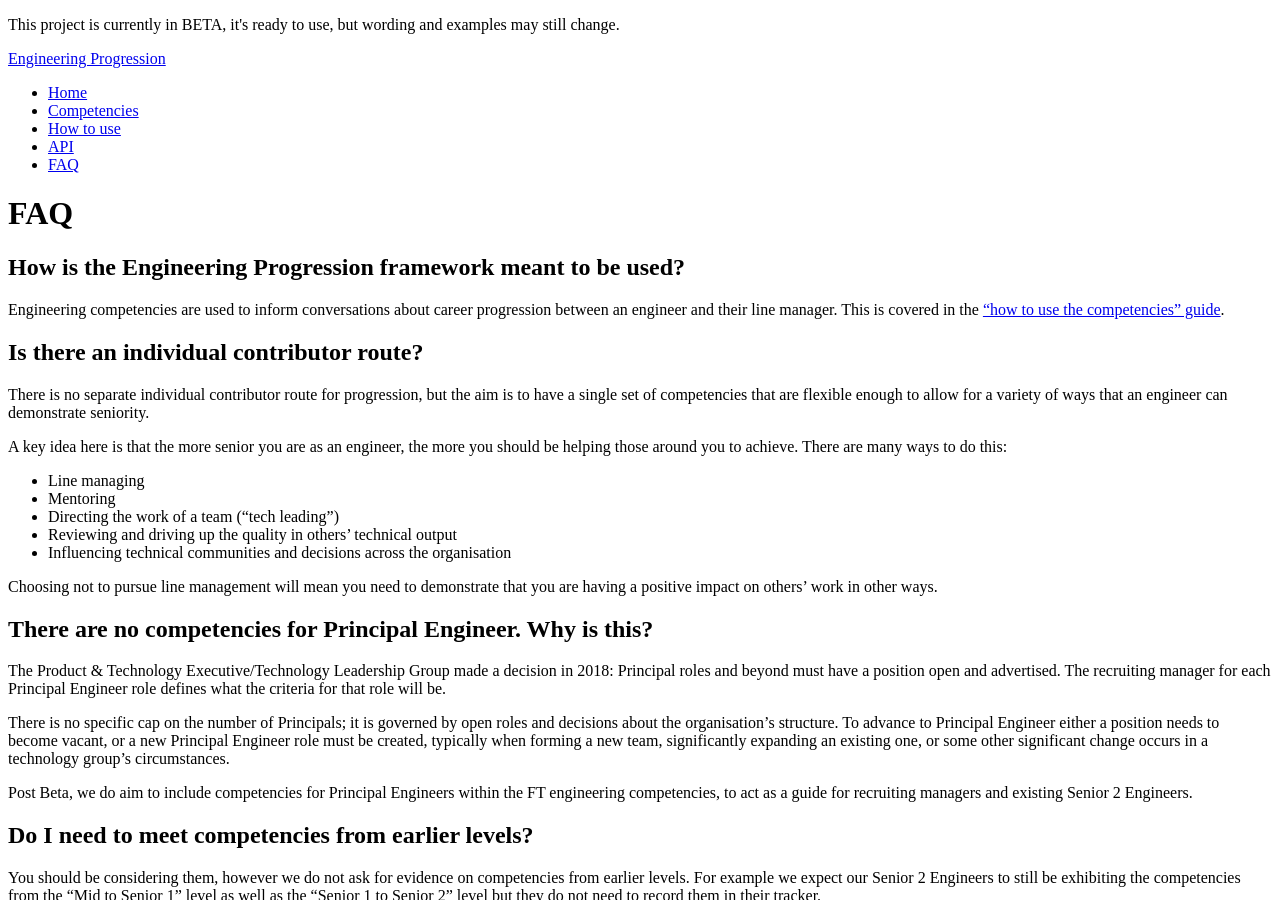
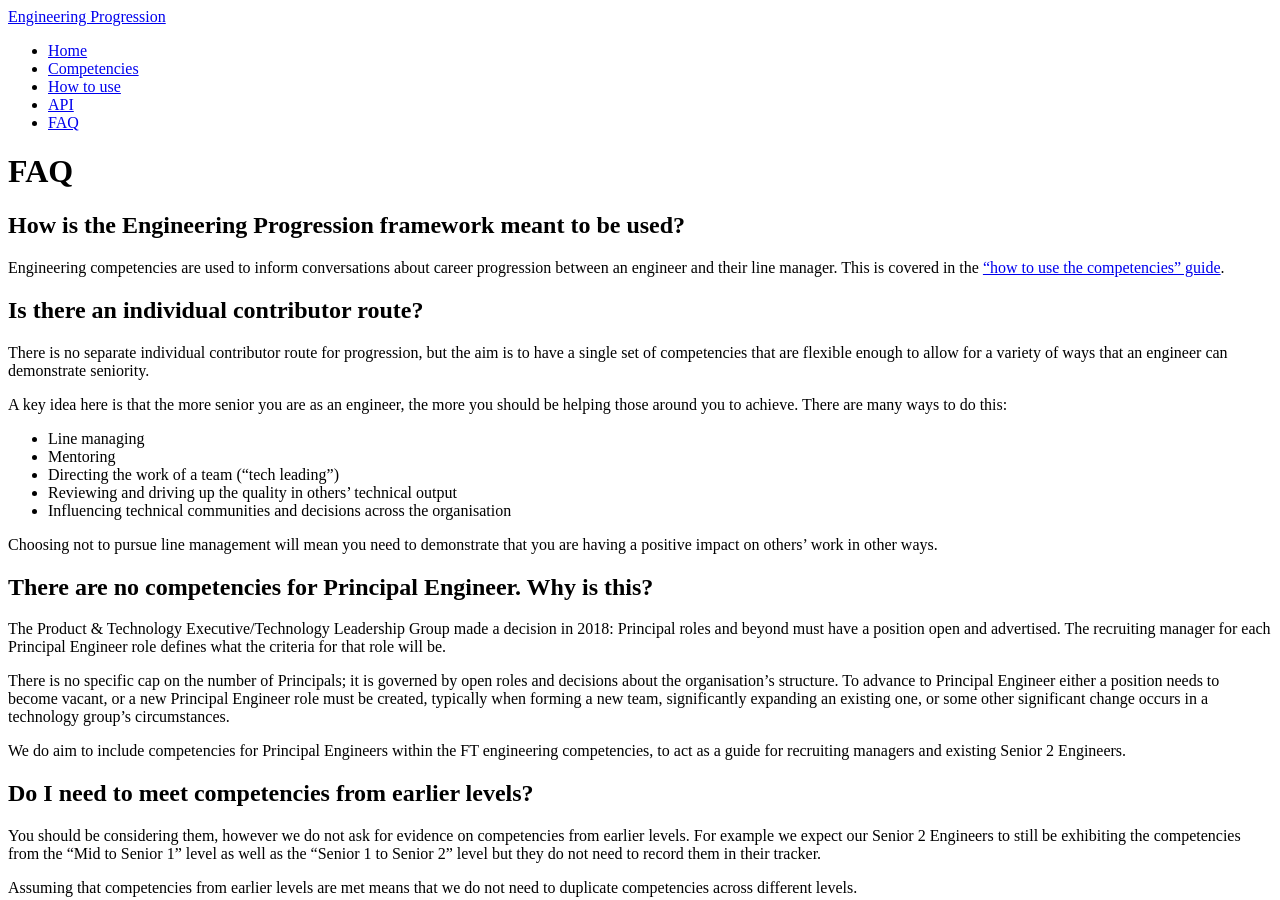
Before and after one commit to Financial-Times/engineering-progression, a Jekyll site: the page built from site/pages/faq.md, in a window 1280 px wide and 900 px high. Built offline with Jekyll 4.4.1, drawn with Linux system fonts in a browser that asks for light colours; a style sheet for code colours, icons or effects is not loaded.

Commit message:
Remove beta messaging from the site and docs (#338)
We need to do this before releasing v1.0.0, which I'll do once this is
merged. I decided to remove the beta banner rather than change it to
announce the stable version - this turned out to be a pain to do
(because o-message styling seems a bit broken) and I don't have the time
to properly investigate now.

```diff
--- a/site/_includes/prerelease-banner.html
+++ /dev/null
@@ -1,11 +0,0 @@
-
-<div class="o-message o-message--notice o-message--warning-light" data-o-component="o-message" data-close="false">
-	<div class="o-message__container">
-		<div class="o-message__content">
-			<p class="o-message__content-main">
-				<span class="o-message__content-highlight">This project is currently in BETA,</span>
-				it's ready to use, but wording and examples may still change.
-			</p>
-		</div>
-	</div>
-</div>
--- a/site/_layouts/default.html
+++ b/site/_layouts/default.html
@@ -59,7 +59,6 @@
 	<div class="o-layout {% if layout.o_layout_type %}o-layout--{{layout.o_layout_type}}{% else %}o-layout--docs{% endif %}" data-o-component="o-layout">
 
 		<div class="o-layout__header">
-			{% include prerelease-banner.html %}
 			{% include header.html %}
 		</div>
 
--- a/site/pages/faq.md
+++ b/site/pages/faq.md
@@ -44,7 +44,7 @@ either a position needs to become vacant, or a new Principal Engineer role must
 created, typically when forming a new team, significantly expanding an existing one,
 or some other significant change occurs in a technology group's circumstances.
 
-Post Beta, we do aim to include competencies for Principal Engineers within
+We do aim to include competencies for Principal Engineers within
 the FT engineering competencies, to act as a guide for recruiting managers and
 existing Senior 2 Engineers.
 
```
Also changed, not shown: CONTRIBUTING.md (+1 -1 lines), docs/competencies.md (+1 -1 lines), README.md.
